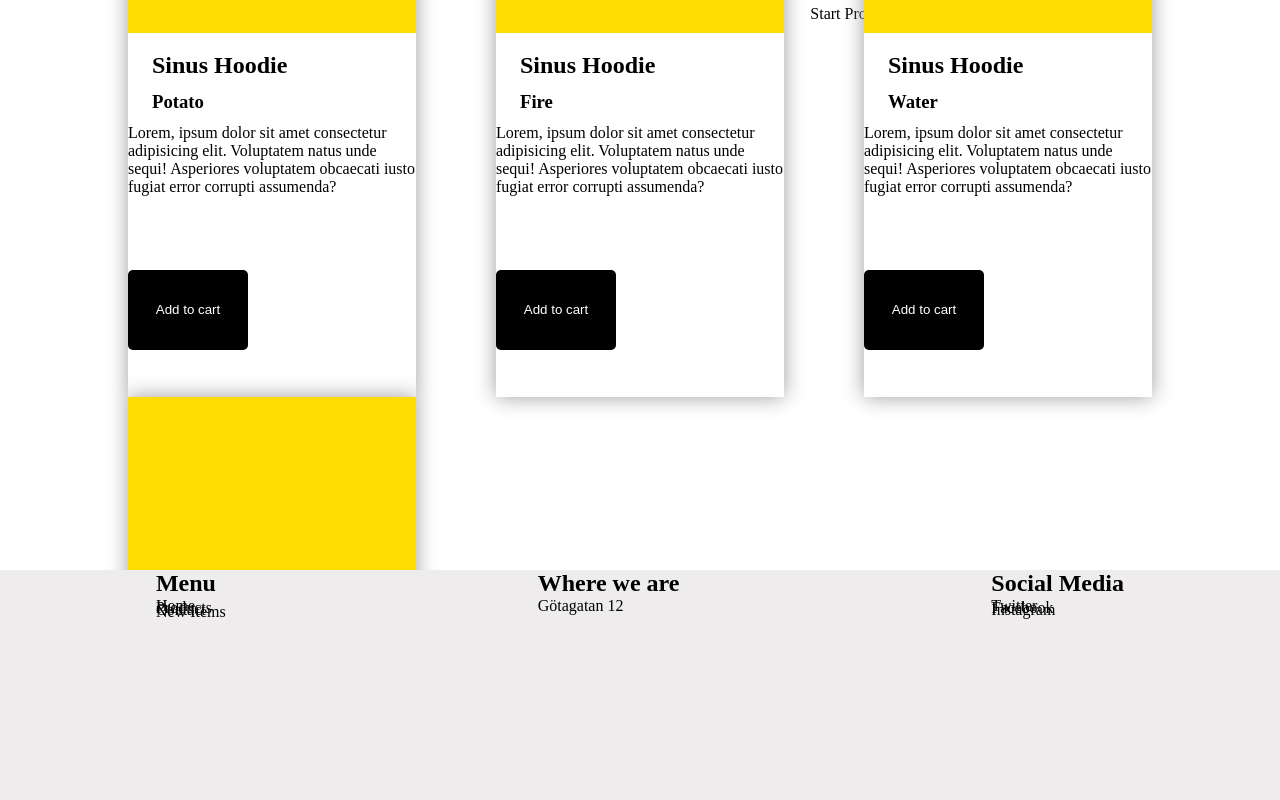
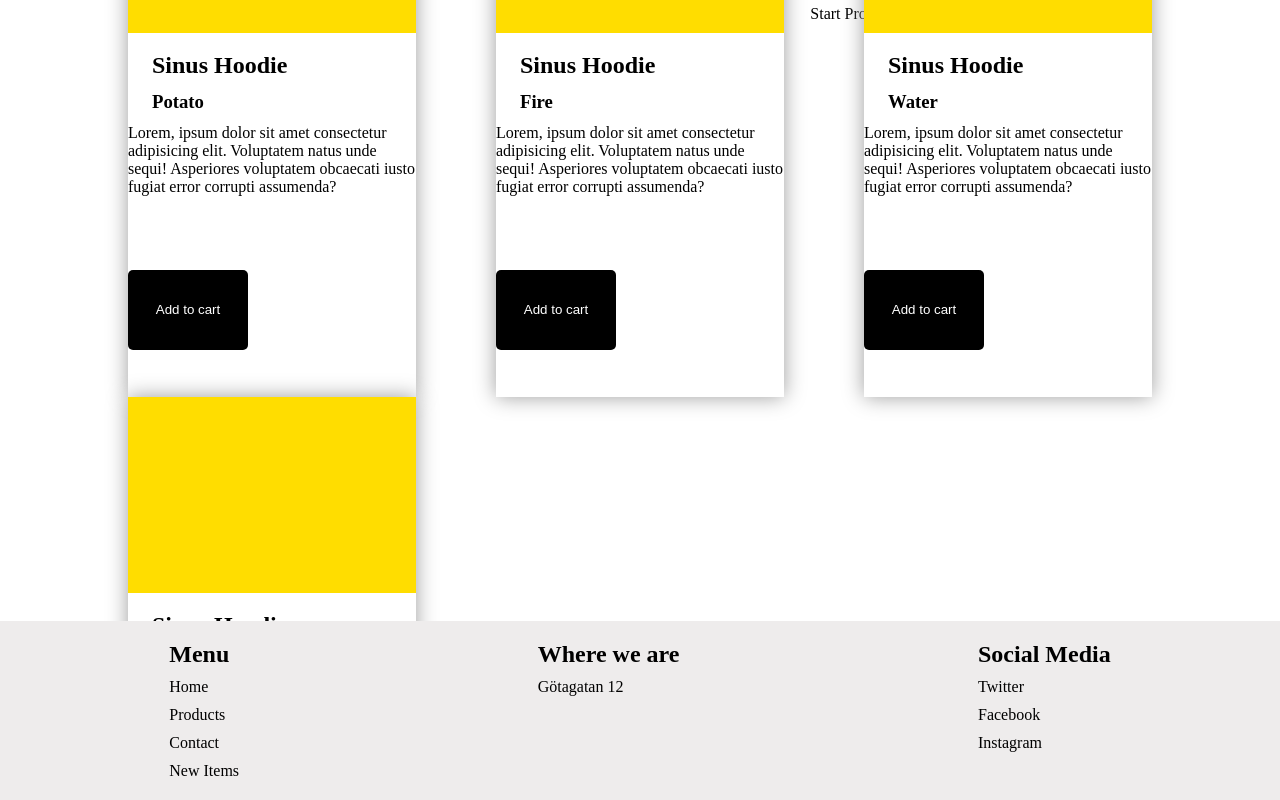
Before and after one commit to albing123/scrum-project, a React (Create React App) app: page / in a window 1280 px wide. Shown: the top 800 px of the page. Built offline with nearby package versions, Linux system fonts and the light colour scheme.

Commit message:
footer fixed

```diff
--- a/src/App.css
+++ b/src/App.css
@@ -20,22 +20,26 @@
     position: fixed;
     bottom: 0;
     left: 0;
-    height: 230px;
+    padding: 20px;
     background-color: rgb(238, 236, 236);
     width: 100%;
 }
 
+
 .list {
+
   display: flex;
   flex-direction: column;
   justify-content: center;
   align-items: flex-start;
 }
+
 .list p {
-  height: 2px;
+
+  margin-top: 10px;
 }
+.footer-lists {
 
-.footer-lists {
   display: flex;
   justify-content: space-around;
   align-items: flex-start;
```
